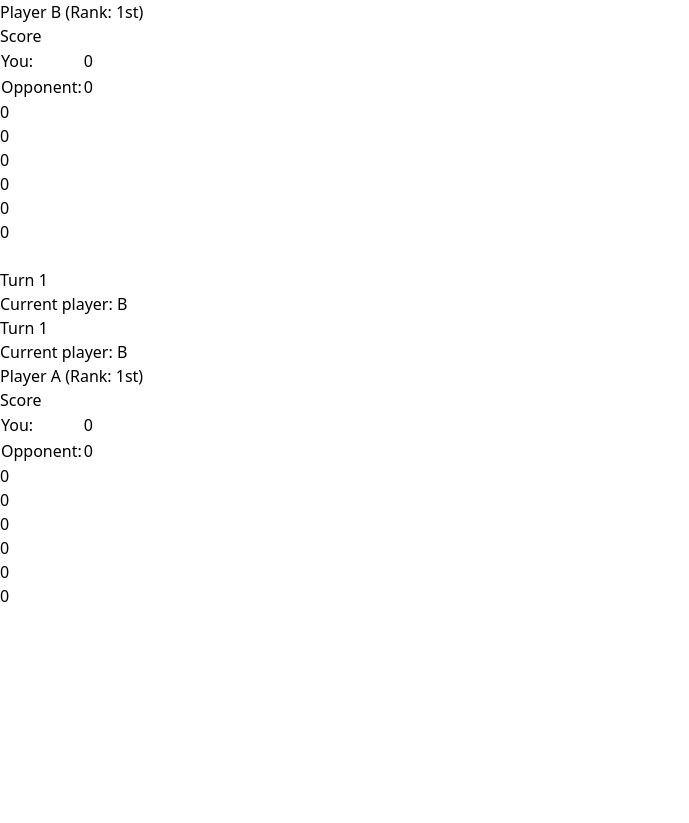
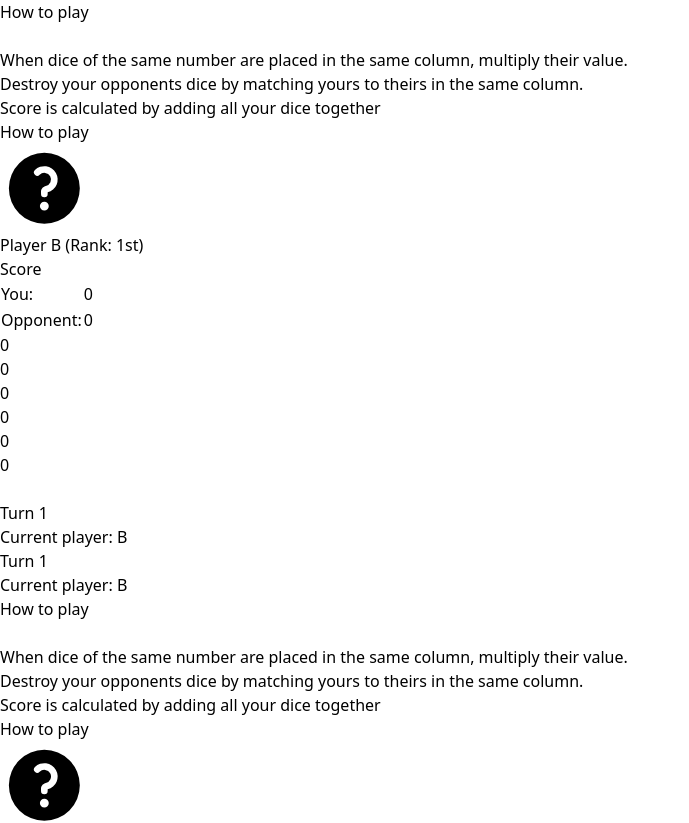
Before and after one commit to rayriffy/knucklebones, a Svelte app: page / in a window 1280 px wide. Shown: the top 823 px of the page, without its empty margins (0-689 px from the left). Before the commit the page ends 800 px from the top, so only its background shows below. Built offline with nearby package versions, Linux system fonts and the light colour scheme.

Commit message:
feat: game guide

```diff
--- a/src/modules/game/components/Player.svelte
+++ b/src/modules/game/components/Player.svelte
@@ -1,7 +1,7 @@
 <script lang="ts">
   import { tweened } from 'svelte/motion'
   import { cubicInOut } from 'svelte/easing'
-  import { fly } from 'svelte/transition'
+  import { fly, scale, fade } from 'svelte/transition'
 
   import BoardRow from './BoardRow.svelte'
   import Dice from '../../player/components/Dice.svelte'
@@ -29,6 +29,9 @@
     score
   }
 
+  // define state
+  let isHelpOpen = true
+
 
   const diceFace = tweened<DiceFace>(rollTheDice(), {
     duration: 300,
@@ -45,7 +48,50 @@
 </script>
 
 <section class="flex space-x-4 items-start justify-center relative {extendedClass}">
+  {#if isHelpOpen}
+    <div class="z-50 absolute w-full h-full top-0 left-0 flex items-center justify-center p-8 lg:p-0 rounded-xl overflow-hidden" in:scale out:scale>
+      <div class="bg-white w-2/5  mx-auto rounded-lg shadow-2xl z-50">
+        <div class="bg-gray-100 py-5 px-8 text-2xl font-extrabold text-gray-900 flex justify-between">
+          <h1>How to play</h1>
+          <button on:click={() => isHelpOpen = false}>
+            <svg xmlns="http://www.w3.org/2000/svg" fill="none" viewBox="0 0 24 24" stroke-width="1.5" stroke="currentColor" class="w-8 h-8">
+              <path stroke-linecap="round" stroke-linejoin="round" d="M6 18L18 6M6 6l12 12" />
+            </svg>
+          </button>
+        </div>
+        <div class="grid grid-cols-2 p-6 gap-6">
+          <div>
+            <div class="w-48 relative mx-auto">
+              <Dice face={6} diceMultiplier={2} />
+              <div class="flex justify-end">
+                <Dice face={6} diceMultiplier={2} />
+              </div>
+            </div>
+            <p class="mt-4 font-medium text-center">When dice of the same number are placed in the same column, multiply their value.</p>
+          </div>
+          <div>
+            <div class="w-48 flex flex-col items-center relative mx-auto">
+              <Dice face={6} diceMultiplier={-1} />
+              <div class="bg-gray-400 h-0.5 w-20 rounded-full my-2" />
+              <Dice face={6} diceMultiplier={-1} />
+            </div>
+            <p class="mt-4 font-medium text-center">Destroy your opponents dice by matching yours to theirs in the same column.</p>
+          </div>
+          <div class="col-span-2 mt-2 italic font-medium text-center">
+            Score is calculated by adding all your dice together
+          </div>
+        </div>
+      </div>
+    </div>
+  {/if}
+
   <div class="absolute left-0 bottom-0 space-y-4">
+    <button class="inline-flex items-center text-gray-600 font-medium text-sm" on:click={() => isHelpOpen = true}>
+      How to play
+      <svg xmlns="http://www.w3.org/2000/svg" viewBox="0 0 20 20" fill="currentColor" class="w-5 h-5 ml-0.5">
+        <path fill-rule="evenodd" d="M18 10a8 8 0 11-16 0 8 8 0 0116 0zM8.94 6.94a.75.75 0 11-1.061-1.061 3 3 0 112.871 5.026v.345a.75.75 0 01-1.5 0v-.5c0-.72.57-1.172 1.081-1.287A1.5 1.5 0 108.94 6.94zM10 15a1 1 0 100-2 1 1 0 000 2z" clip-rule="evenodd" />
+      </svg>
+    </button>
     <h1 class="font-bold text-xl italic">Player {player.toUpperCase()} <span class="text-gray-600 text-base">(Rank: {(score.a - score.b) * (player === 'b' ? -1 : 1) < 0 ? '2nd' : '1st'})</span></h1>
     <!-- Stand by dice -->
     <section
--- a/src/modules/player/components/Dice.svelte
+++ b/src/modules/player/components/Dice.svelte
@@ -1,6 +1,5 @@
 <script lang="ts">
   import { scale } from 'svelte/transition'
-  import { quintOut } from 'svelte/easing'
 
   import type { DiceFace } from '../../../core/@types/DiceFace'
 
@@ -24,6 +23,8 @@
       ? 'bg-white border-t-gray-300 border-r-gray-400 border-l-gray-500 border-b-gray-600'
       : diceMultiplier === 2
       ? 'bg-amber-300 border-t-amber-200 border-r-amber-400 border-l-amber-500 border-b-amber-600'
+      : diceMultiplier === -1
+      ? 'bg-rose-300 border-t-rose-200 border-r-rose-400 border-l-rose-500 border-b-rose-600'
       : 'bg-cyan-300 border-t-cyan-200 border-r-cyan-400 border-l-cyan-500 border-b-cyan-600'
 </script>
 
```
Also changed, not shown: src/App.svelte (line endings or trailing spaces).
